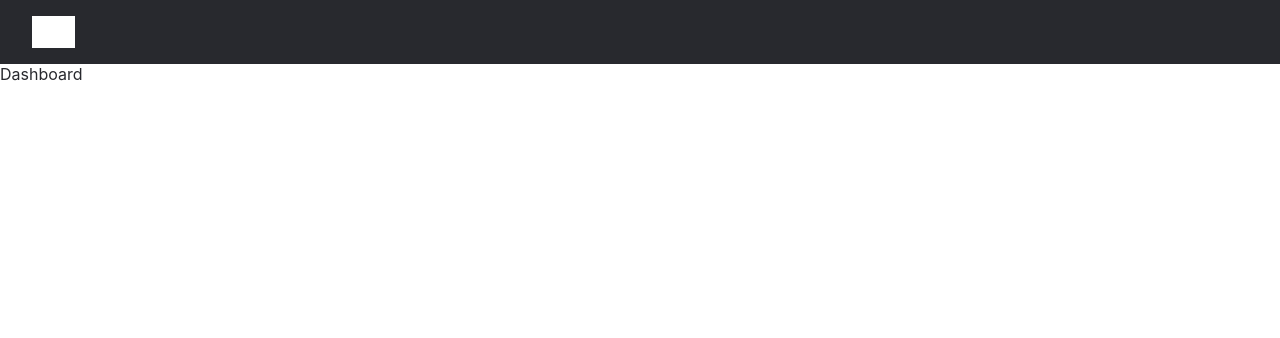
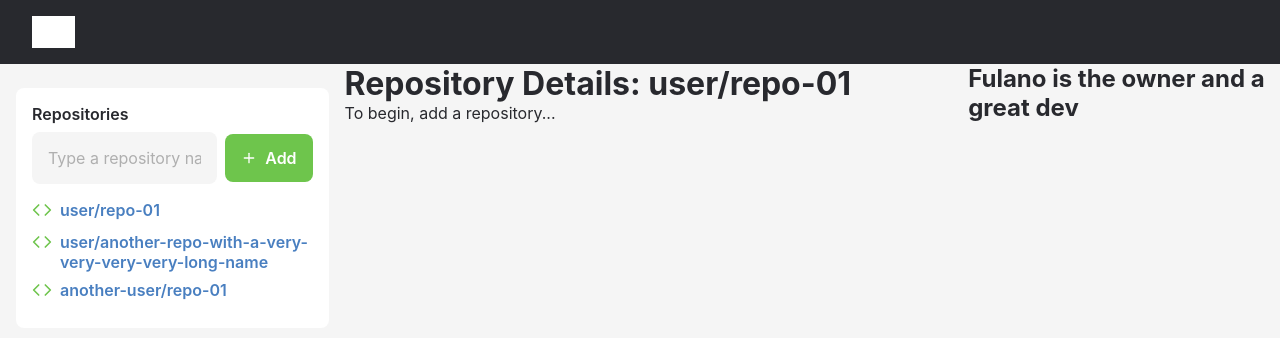
Before and after one commit to rgerio/gitlist, a React (Create React App) app: page / in a window 1280 px wide. Shown: the top 338 px of the page. Built offline with nearby package versions, Linux system fonts and the light colour scheme; grey boxes are pictures that could not be loaded.

Commit message:
Create Dashboard draft

```diff
--- a/package.json
+++ b/package.json
@@ -12,6 +12,7 @@
     "@types/react-dom": "^16.9.8",
     "react": "^17.0.1",
     "react-dom": "^17.0.1",
+    "react-icons": "^3.11.0",
     "react-scripts": "4.0.0",
     "styled-components": "^5.2.1",
     "typescript": "^4.0.3",
--- a/src/pages/Dashboard/index.tsx
+++ b/src/pages/Dashboard/index.tsx
@@ -1,6 +1,17 @@
 import React from 'react';
+import { FiCode, FiPlus } from 'react-icons/fi';
 
-import { Container, Header } from './styles';
+import {
+  Container,
+  Header,
+  Main,
+  RepositoriesPanel,
+  RepositoryDetailsPanel,
+  AboutOwnerPanel,
+  SectionTitle,
+  Form,
+  RepositoriesList,
+} from './styles';
 
 const Dashboard: React.FC = () => {
   return (
@@ -11,7 +22,53 @@
           alt="Gitlist logo"
         />
       </Header>
-      <p>Dashboard</p>
+      <Main>
+        <RepositoriesPanel>
+          <SectionTitle>Repositories</SectionTitle>
+
+          <Form>
+            <input placeholder="Type a repository name..." />
+            <button type="submit">
+              <FiPlus size={16} />
+              Add
+            </button>
+          </Form>
+
+          <RepositoriesList>
+            <li>
+              <a href="/">
+                <div>
+                  <FiCode size={20} />
+                </div>
+                user/repo-01
+              </a>
+            </li>
+            <li>
+              <a href="/">
+                <div>
+                  <FiCode size={20} />
+                </div>
+                user/another-repo-with-a-very-very-very-very-long-name
+              </a>
+            </li>
+            <li>
+              <a href="/">
+                <div>
+                  <FiCode size={20} />
+                </div>
+                another-user/repo-01
+              </a>
+            </li>
+          </RepositoriesList>
+        </RepositoriesPanel>
+        <RepositoryDetailsPanel>
+          <h1>Repository Details: user/repo-01</h1>
+          <p>To begin, add a repository...</p>
+        </RepositoryDetailsPanel>
+        <AboutOwnerPanel>
+          <h1>Fulano is the owner and a great dev</h1>
+        </AboutOwnerPanel>
+      </Main>
     </Container>
   );
 };
--- a/src/pages/Dashboard/styles.ts
+++ b/src/pages/Dashboard/styles.ts
@@ -15,3 +15,86 @@
       hue-rotate(222deg) brightness(105%) contrast(100%);
   }
 `;
+
+export const Main = styled.main`
+  display: flex;
+`;
+
+export const RepositoriesPanel = styled.aside`
+  background: #fff;
+  margin: 24px 16px;
+  padding: 16px;
+  border-radius: 8px;
+  width: 25%;
+`;
+
+export const SectionTitle = styled.h2`
+  font-size: 16px;
+  font-weight: 600;
+`;
+
+export const Form = styled.form`
+  margin: 8px 0 16px;
+  display: flex;
+  flex-direction: row;
+  justify-content: center;
+  align-items: center;
+
+  input {
+    background: #f5f5f5;
+    border: none;
+    padding: 16px;
+    border-radius: 8px;
+    width: 100%;
+
+    &::placeholder {
+      color: #afafaf;
+    }
+  }
+
+  button {
+    height: 48px;
+    border-radius: 8px;
+    background: #6ec54c;
+    border: none;
+    padding: 0 16px;
+    color: #fff;
+    display: flex;
+    justify-content: center;
+    align-items: center;
+    font-weight: 600;
+    margin-left: 8px;
+
+    svg {
+      color: #fff;
+      margin-right: 8px;
+    }
+  }
+`;
+
+export const RepositoriesList = styled.ul`
+  list-style: none;
+
+  li {
+    a {
+      color: #497fc0;
+      text-decoration: none;
+      font-weight: 600;
+      display: flex;
+      margin-bottom: 8px;
+
+      svg {
+        color: #70c54e;
+        margin-right: 8px;
+      }
+    }
+  }
+`;
+
+export const RepositoryDetailsPanel = styled.div`
+  width: 50%;
+`;
+
+export const AboutOwnerPanel = styled.aside`
+  width: 25%;
+`;
--- a/src/styles/global.ts
+++ b/src/styles/global.ts
@@ -8,7 +8,7 @@
   }
 
   body {
-    background: #fff;
+    background: #f5f5f5;
     color: #28292e;
   }
 
```
Also changed, not shown: 1 other file (tests, documents, lock files or other folders).
